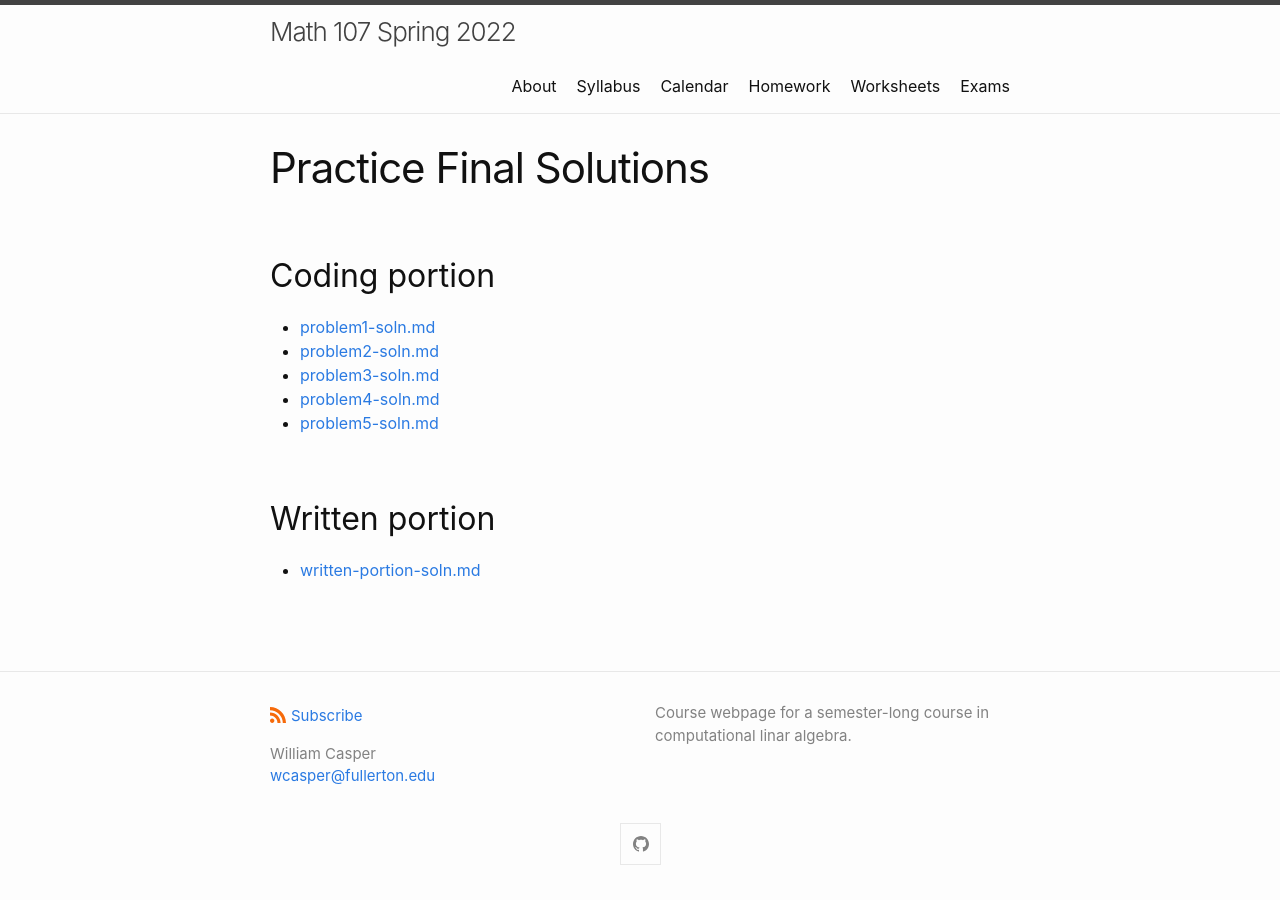
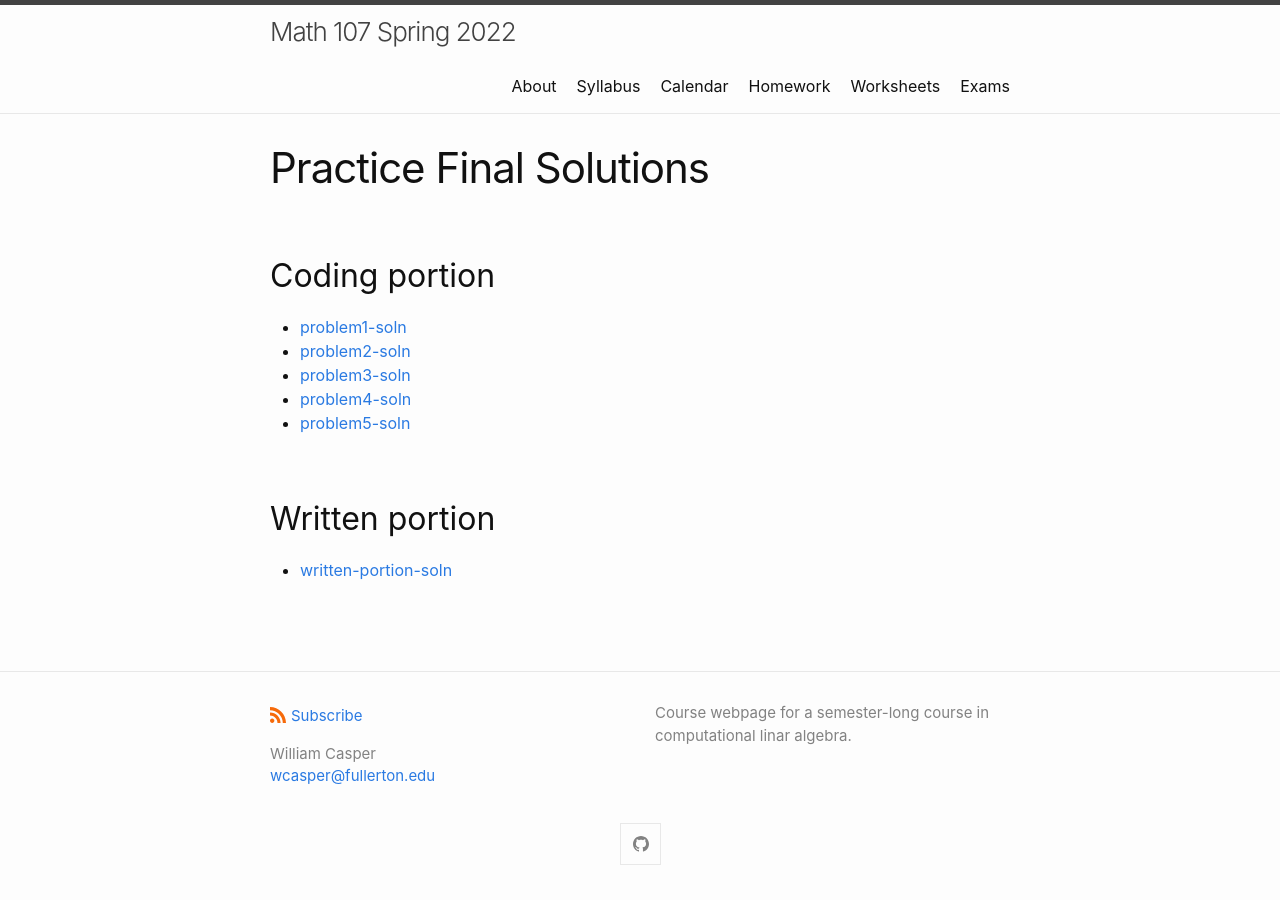
Before and after one commit to wcasper/math107spring2022, a Jekyll site: the page built from _exams/practice-final/solutions.md, in a window 1280 px wide. Built offline with Jekyll 4.4.1, drawn with Linux system fonts in a browser that asks for light colours.

Commit message:
fixed typos

```diff
--- a/_exams/practice-final/solutions.md
+++ b/_exams/practice-final/solutions.md
@@ -7,12 +7,12 @@ permalink: /exams/practice-final/solutions
 
 ## Coding portion
 
-* [problem1-soln.md](problem1-soln.md)
-* [problem2-soln.md](problem2-soln.md)
-* [problem3-soln.md](problem3-soln.md)
-* [problem4-soln.md](problem4-soln.md)
-* [problem5-soln.md](problem5-soln.md)
+* [problem1-soln](problem1-soln)
+* [problem2-soln](problem2-soln)
+* [problem3-soln](problem3-soln)
+* [problem4-soln](problem4-soln)
+* [problem5-soln](problem5-soln)
 
 ## Written portion
 
-* [written-portion-soln.md](written-portion-soln.md)
+* [written-portion-soln](written-portion-soln)
```
